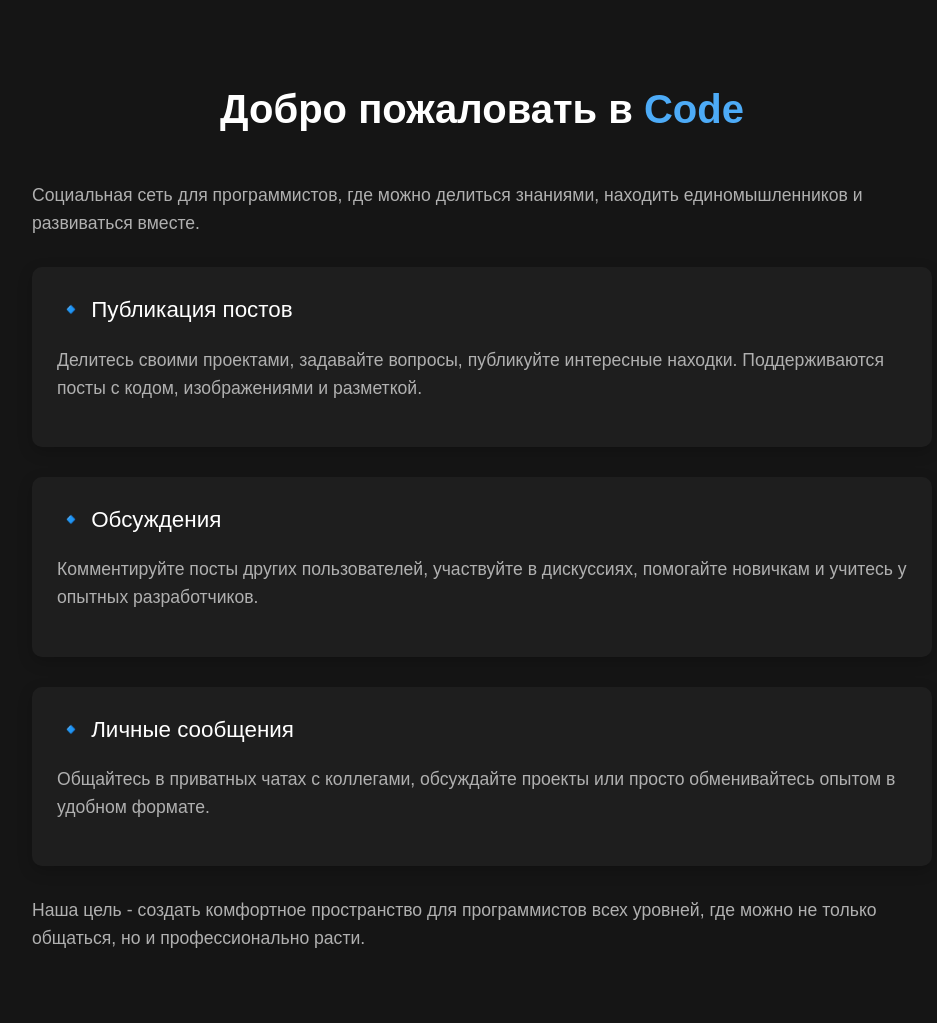
After one commit to JulkaIvanova/Code, a Flask app: page /Code in a window 1280 px wide. The commit adds this page. Shown: the whole page, without its empty margins (158-1095 px from the left). Run offline with Flask 3, Linux system fonts and the light colour scheme.

Commit message:
add html files in login system

```diff
--- a/server.py
+++ b/server.py
@@ -792,6 +792,20 @@ def settings():
 def page_not_found(e):
     return render_template("404.html"), 404
 
+@app.route("/Code", methods=["GET", "POST"])
+def codes():
+    return render_template("shablon_2.html")
+
+@app.route("/rules", methods=["GET", "POST"])
+def rules():
+    return render_template("shablon_3.html")
+
+@app.route("/about", methods=["GET", "POST"])
+def razrabi():
+    return render_template("shablon_1.html")
+
+
+
 
 if __name__ == "__main__":
     socketio.run(app, debug=True, allow_unsafe_werkzeug=True)
--- /dev/null
+++ b/templates/shablon_2.html
@@ -0,0 +1,104 @@
+<!DOCTYPE html>
+<html lang="ru">
+<head>
+    <meta charset="UTF-8">
+    <meta name="viewport" content="width=device-width, initial-scale=1.0">
+    <title>О соцсети Code</title>
+    <link rel="icon" href="../static/img/logo.png">
+    <style>
+        body {
+            background-color: #151515;
+            color: #f0f0f0;
+            font-family: 'Arial', sans-serif;
+            margin: 0;
+            padding: 50px 0;
+            display: flex;
+            flex-direction: column;
+            align-items: center;
+            min-height: 100vh;
+            line-height: 1.6;
+        }
+
+        .content-container {
+            max-width: 900px;
+            padding: 0 30px;
+        }
+
+        h1 {
+            color: #ffffff;
+            margin-bottom: 40px;
+            font-size: 2.5rem;
+            text-align: center;
+        }
+
+        h2 {
+            color: #e0e0e0;
+            margin-top: 40px;
+            font-size: 1.8rem;
+            border-bottom: 1px solid #333;
+            padding-bottom: 10px;
+        }
+
+        p {
+            color: #b0b0b0;
+            font-size: 1.1rem;
+            margin-bottom: 20px;
+        }
+
+        ul.rules-list {
+            color: #b0b0b0;
+            padding-left: 20px;
+        }
+
+        li {
+            margin-bottom: 15px;
+            font-size: 1.1rem;
+        }
+
+        .highlight {
+            color: #4dabf7;
+            font-weight: bold;
+        }
+
+        .feature-card {
+            background-color: #1e1e1e;
+            border-radius: 10px;
+            padding: 25px;
+            margin: 30px 0;
+            box-shadow: 0 5px 15px rgba(0,0,0,0.2);
+        }
+
+        .feature-title {
+            color: #ffffff;
+            font-size: 1.4rem;
+            margin-bottom: 15px;
+        }
+    </style>
+</head>
+<body>
+    <!-- Страница "О соцсети" -->
+    <div class="content-container">
+        <h1>Добро пожаловать в <span class="highlight">Code</span></h1>
+
+        <p>Социальная сеть для программистов, где можно делиться знаниями, находить единомышленников и развиваться вместе.</p>
+
+        <div class="feature-card">
+            <div class="feature-title">🔹 Публикация постов</div>
+            <p>Делитесь своими проектами, задавайте вопросы, публикуйте интересные находки. Поддерживаются посты с кодом, изображениями и разметкой.</p>
+        </div>
+
+        <div class="feature-card">
+            <div class="feature-title">🔹 Обсуждения</div>
+            <p>Комментируйте посты других пользователей, участвуйте в дискуссиях, помогайте новичкам и учитесь у опытных разработчиков.</p>
+        </div>
+
+        <div class="feature-card">
+            <div class="feature-title">🔹 Личные сообщения</div>
+            <p>Общайтесь в приватных чатах с коллегами, обсуждайте проекты или просто обменивайтесь опытом в удобном формате.</p>
+        </div>
+
+        <p>Наша цель - создать комфортное пространство для программистов всех уровней, где можно не только общаться, но и профессионально расти.</p>
+    </div>
+
+</body>
+</html>
```
Also changed, not shown: templates/logo_form.html (+4 -4 lines), templates/shablon_1.html (added, +105 -0 lines), templates/shablon_3.html (added, +98 -0 lines).
